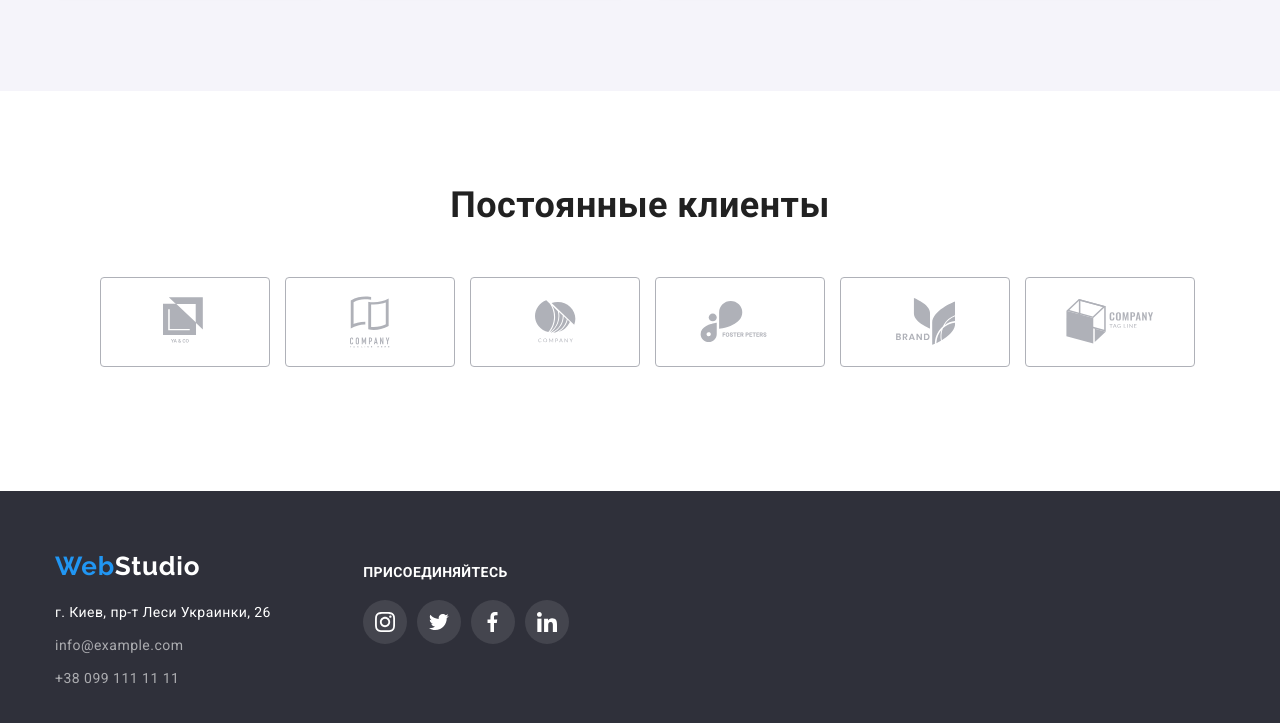
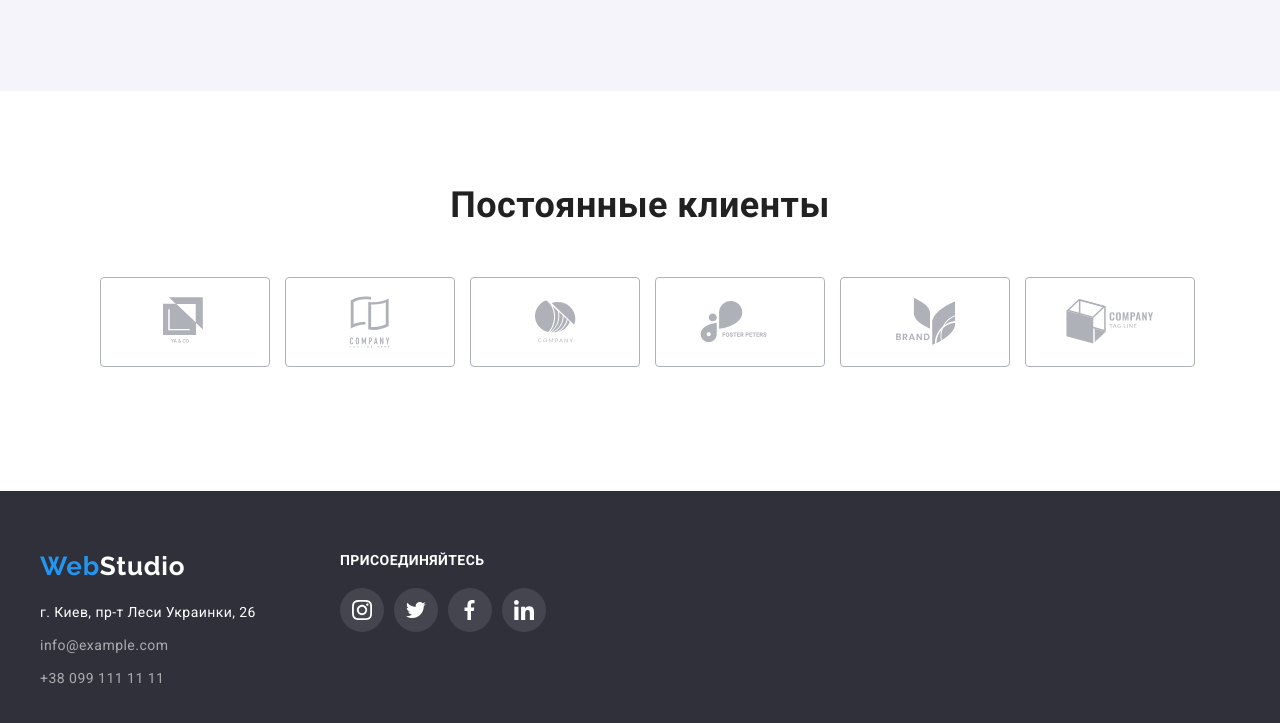
Before and after one commit to Hliy89/goit-markup-hw-05, a plain HTML site: page index.html in a window 1280 px wide. Shown: the part 2217-2940 px from the top of the page. Drawn offline with nearby package versions, Linux system fonts and the light colour scheme.

Commit message:
Исправили футер

```diff
--- a/css/style.css
+++ b/css/style.css
@@ -608,8 +608,7 @@ img {
 /* Footer Подвал */
 
 .container-footer {
-  padding-top: 60px;
-  padding-bottom: 60px;
+  padding: 60px 0;
   display: flex;
 }
 
@@ -705,15 +704,12 @@ img {
 
 .footer-item {
   display: block;
-  max-width: 206px;
-  height: 80px;
-  padding-top: 12px;
-  padding-left: 70px;
+  width: 270px;
+  margin-right: 30px;
 }
 
 .footer-social {
   display: flex;
-  justify-content: space-between;
 }
 
 .footer-list-item {
--- a/index.html
+++ b/index.html
@@ -337,7 +337,7 @@
     <!-- Footer -->
     <footer class="footer">
       <div class="container-footer container">
-        <div>
+        <div class="footer-item">
           <div class="logotype">
             <a href="./index.html" aria-label="Логотип ВебСтудии" lang="en" class="logo list"
               ><span class="logo-footer logo-web">Web</span><span class="logo-color">Studio</span></a
```
